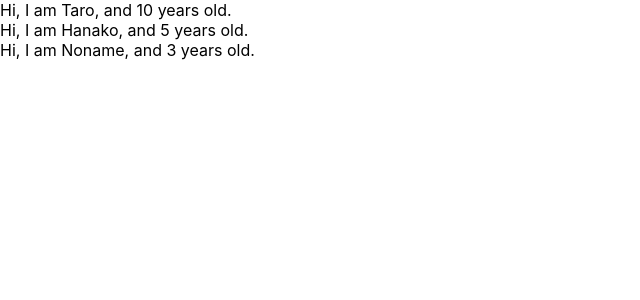
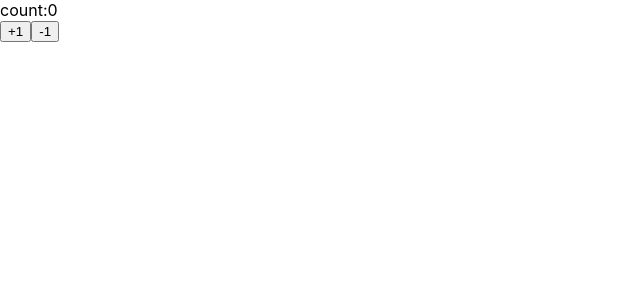
Before and after one commit to tmgmgmg/udemy-react--redux-crud-application, a React (Create React App) app: page / in a window 1280 px wide. Shown: the top 300 px of the page, without its empty margins (0-640 px from the left). Built offline with nearby package versions, Linux system fonts and the light colour scheme.

Commit message:
learn state and setState

```diff
--- a/src/App.js
+++ b/src/App.js
@@ -1,45 +1,31 @@
-import React from "react";
-import PropTypes from 'prop-types';
-// function App() {
-//   return (<h1>Hello, World!</h1>
-//   );
-// }
-
-// function App() {
-//   return (
-//     <React.Fragment>
-//       <label htmlFor="bar">bar</label>
-//       <input type="text" onClick={() => { console.log("I am clicked") }} />
-//     </React.Fragment>
-//   );
-// }
-
-const App = () => {
-  const profiles = [
-    { name: "Taro", age: 10 },
-    { name: "Hanako", age: 5 },
-    { name: "Noname", age: 3 },
-  ]
-
-  return (
-    <div>
-      {
-        profiles.map((profile, index) => {
-          return <User name={profile.name} age={profile.age} key={index} />
-        })
-      }
-    </div>
-  )
-}
+import React, { Component } from "react";
 
 
-const User = (props) => {
-  return <div>Hi, I am {props.name}, and {props.age} years old.</div>
-}
+const App = () => (<Counter></Counter>)
 
-User.propTypes = {
-  name: PropTypes.string,
-  age: PropTypes.number.isRequired
+class Counter extends Component {
+  constructor(props) {
+    super(props)
+    console.log(this.state)
+    this.state = { count: 0 }
+  }
+
+  handlePlusButton = () => {
+    this.setState({ count: this.state.count + 1 })
+  }
+
+  handleMinusButton = () => {
+    this.setState({ count: this.state.count - 1 })
+  }
+  render() {
+    return (
+      <React.Fragment>
+        <div>count:{this.state.count}</div>
+        <button onClick={this.handlePlusButton}>+1</button>
+        <button onClick={this.handleMinusButton}>-1</button>
+      </React.Fragment>
+    )
+  }
 }
 
 // function App() {
```
